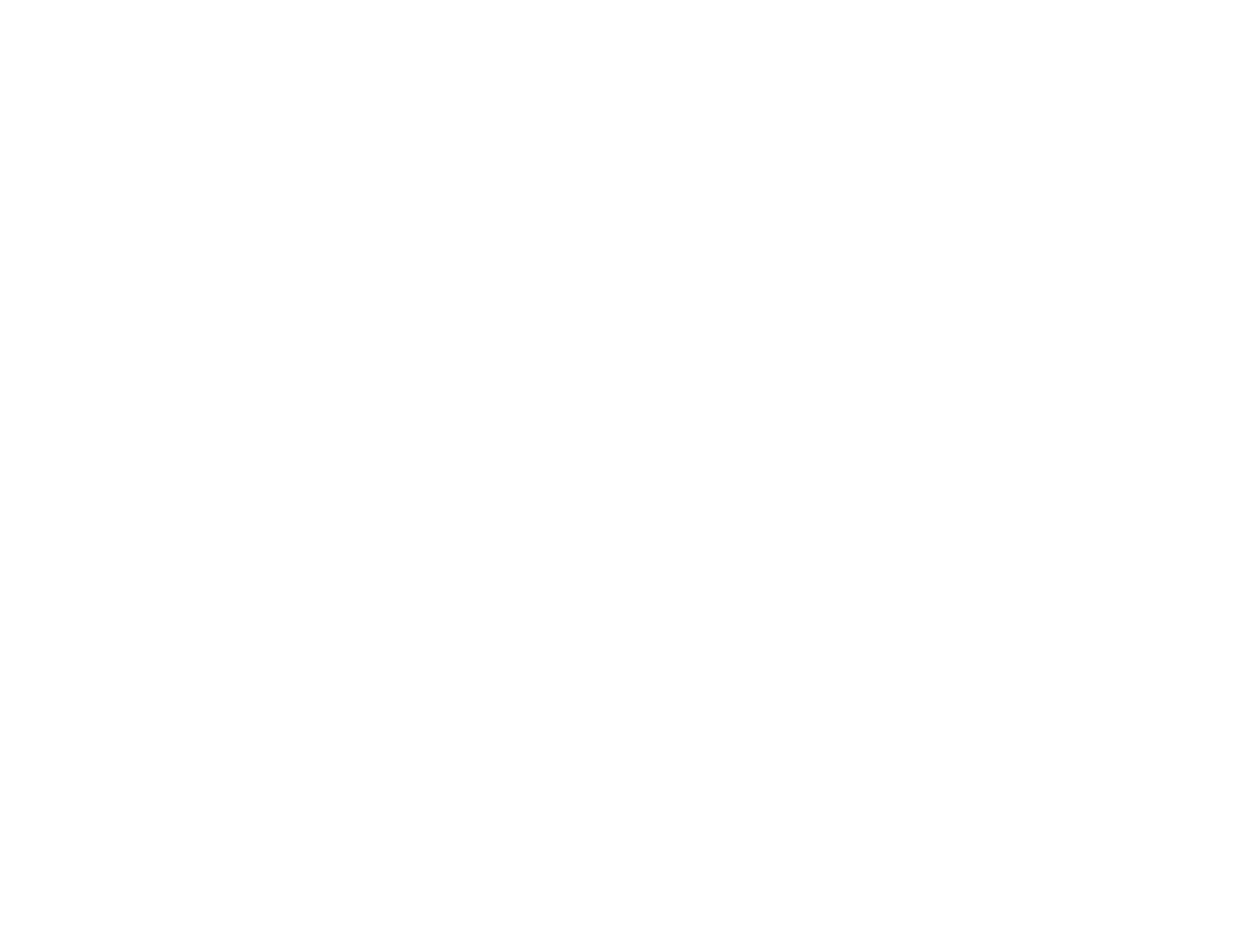
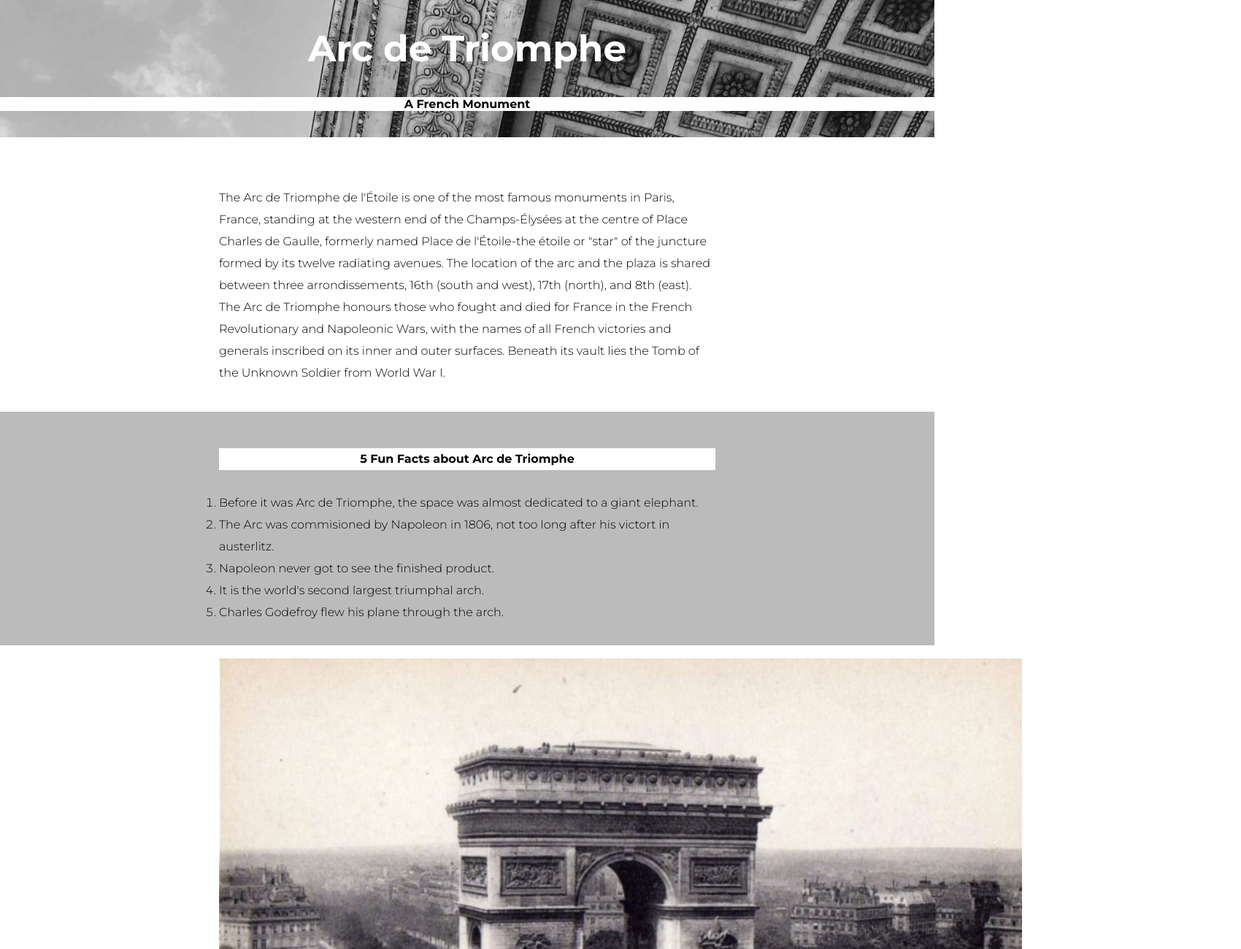
Before and after one commit to AnoukvdHout/PRJ4-Chapter5-AdvancedCSS, a plain HTML site: page index.html in a window 1280 px wide. Shown: the top 1300 px of the page at 73% size, 1700 px wide, since content can reach past the window. Before the commit the page ends 800 px from the top, so only its background shows below. Drawn offline with Linux system fonts and the light colour scheme.

Commit message:
Added all for Check 4

```diff
--- a/css/mystyles.css
+++ b/css/mystyles.css
@@ -1 +1,39 @@
 @charset "UTF-8";
+
+* { margin: 0; padding: 0; border: 0; font-size: 100%; }
+body {
+}
+
+#background {
+    background-image: url("../images/image-1.jpg");
+    background-size: cover;
+    background-position: 0% top;
+}
+.title {
+    font-family: 'Montserrat', sans-serif;
+    font-size: 50px;
+    text-align: center;
+    color: #FFFFFF;
+}
+.substitle {
+    font-family: 'Montserrat', sans-serif;
+    text-align: center;
+    color: #000000;
+    background-color: white
+}
+.container {
+    font-family: 'Montserrat', sans-serif;
+    padding: 50px 300px 20px 300px;
+    color: #000000;
+    line-height: 30px;
+}
+.orderedlist {
+    font-family: 'Montserrat', sans-serif;
+    padding: 50px 300px 0 300px;
+    color: #000000;
+    line-height: 30px;
+    background-color: #BBBBBB
+}
+#image {padding: 0 300px
+
+}
--- a/index.html
+++ b/index.html
@@ -4,8 +4,45 @@
 <meta charset="UTF-8">
 <title>index</title>
 <link href="css/mystyles.css" rel="stylesheet" type="text/css">
+	<style>
+	@import url('https://fonts.googleapis.com/css2?family=Montserrat:wght@700&display=swap');
+	@import url('https://fonts.googleapis.com/css2?family=Montserrat:wght@300&display=swap');
+	</style>
+
 </head>
 
 <body>
+	<div id="background">
+	<br>
+	<br>
+	<h1 class="title"> Arc de Triomphe</h1>
+	<br>
+	<br>
+	<h2 class="substitle"> A French Monument</h2>
+	<br>
+	<br>
+	</div>
+	<br>
+
+	<div class="container">
+	<p> The Arc de Triomphe de l'Étoile is one of the most famous monuments in Paris, France, standing at the western end of the Champs-Élysées at the centre of Place Charles de Gaulle, formerly named Place de l'Étoile-the étoile or "star" of the juncture formed by its twelve radiating avenues. The location of the arc and the plaza is shared between three arrondissements, 16th (south and west), 17th (north), and 8th (east). The Arc de Triomphe honours those who fought and died for France in the French Revolutionary and Napoleonic Wars, with the names of all French victories and generals inscribed on its inner and outer surfaces. Beneath its vault lies the Tomb of the Unknown Soldier from World War I.</p>
+	</div>
+
+	<br>
+	<div class="orderedlist">
+	<h3 class="substitle"> 5 Fun Facts about Arc de Triomphe </h3>
+	<br>
+	<ol>
+	<li> Before it was Arc de Triomphe, the space was almost dedicated to a giant elephant.</li>
+	<li> The Arc was commisioned by Napoleon in 1806, not too long after his victort in austerlitz.</li>
+	<li> Napoleon never got to see the finished product.</li>
+	<li> It is the world's second largest triumphal arch. </li>
+	<li> Charles Godefroy flew his plane through the arch.</li>
+	</ol>
+	<br>
+	</div>
+	<br>
+	<img src="images/image-2.jpg" width="1100" id="image" alt=" Arc de Triomphe">
+
 </body>
 </html>
```
Also changed, not shown: images/image-1.jpg (added), images/image-2.jpg (added), 1 other file.
